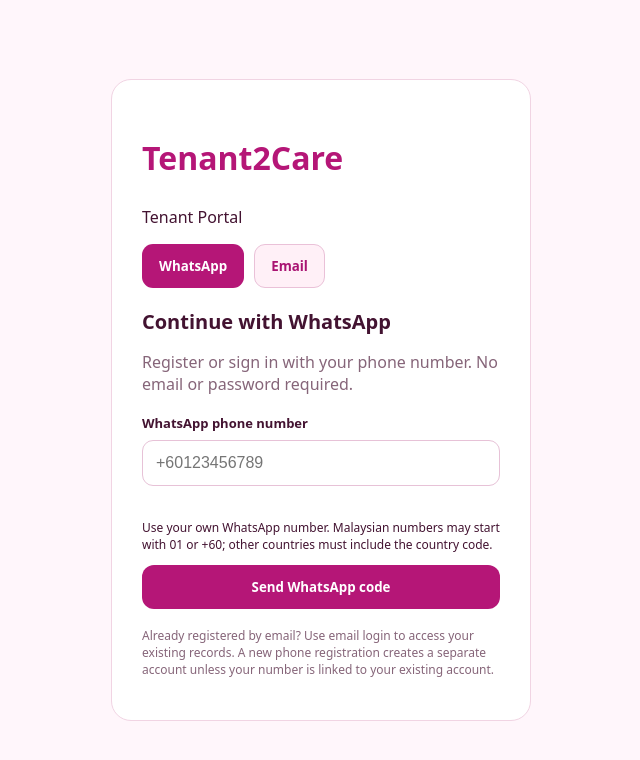
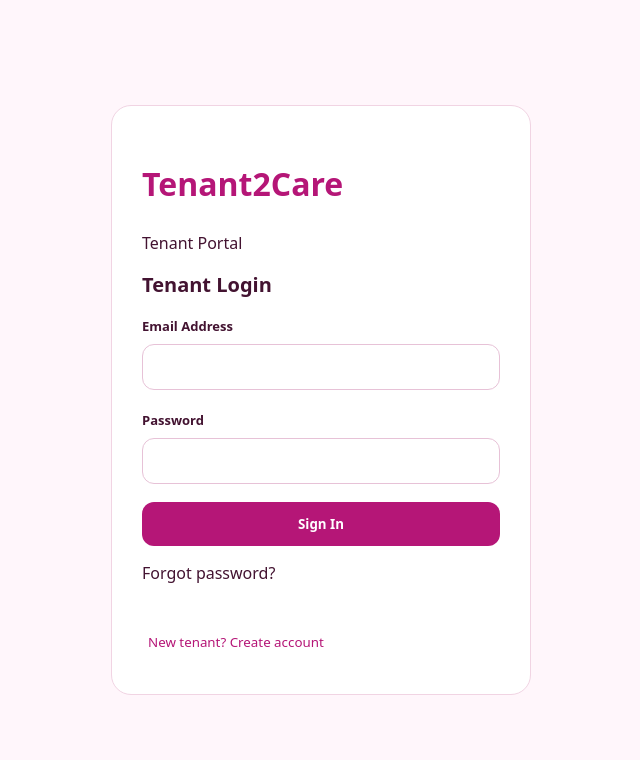
Before and after one commit to muhammadiskandarshohimi-stack/tenant2care-v1-1, a Next.js app: page /tenant/login in a window 1280 px wide. Shown: the top 760 px of the page, without its empty margins (319-959 px from the left). Built offline with nearby package versions, Linux system fonts and the light colour scheme; no server answers.

Commit message:
Restore email-only tenant login and remove WhatsApp option

```diff
--- a/app/tenant/login/page.tsx
+++ b/app/tenant/login/page.tsx
@@ -2,14 +2,12 @@
 'use client';
 
 import { useState } from 'react';
-import WhatsAppLogin from '@/components/WhatsAppLogin';
 import Link from 'next/link';
 import { useRouter } from 'next/navigation';
 import { createBrowserClient } from '@supabase/ssr';
 
 export default function TenantLogin() {
   const router = useRouter();
-  const [method, setMethod] = useState<'whatsapp' | 'email'>('whatsapp');
   const [email, setEmail] = useState('');
   const [password, setPassword] = useState('');
   const [register, setRegister] = useState(false);
@@ -83,11 +81,6 @@
       }}>
         <h1 style={{ color: '#b51677' }}>Tenant2Care</h1>
         <p>Tenant Portal</p>
-        <div className="form-actions" role="group" aria-label="Choose login method" style={{marginBottom: 20}}>
-          <button className={method === 'whatsapp' ? 'btn' : 'btn secondary'} type="button" aria-pressed={method === 'whatsapp'} onClick={() => setMethod('whatsapp')}>WhatsApp</button>
-          <button className={method === 'email' ? 'btn' : 'btn secondary'} type="button" aria-pressed={method === 'email'} onClick={() => setMethod('email')}>Email</button>
-        </div>
-        {method === 'whatsapp' ? <WhatsAppLogin/> : <>
         <h2>{register ? 'Create Account' : 'Tenant Login'}</h2>
 
         <form onSubmit={submit}>
@@ -136,7 +129,6 @@
             ? 'Already registered? Sign in'
             : 'New tenant? Create account'}
         </button>
-        </>}
       </section>
     </main>
   );
```
